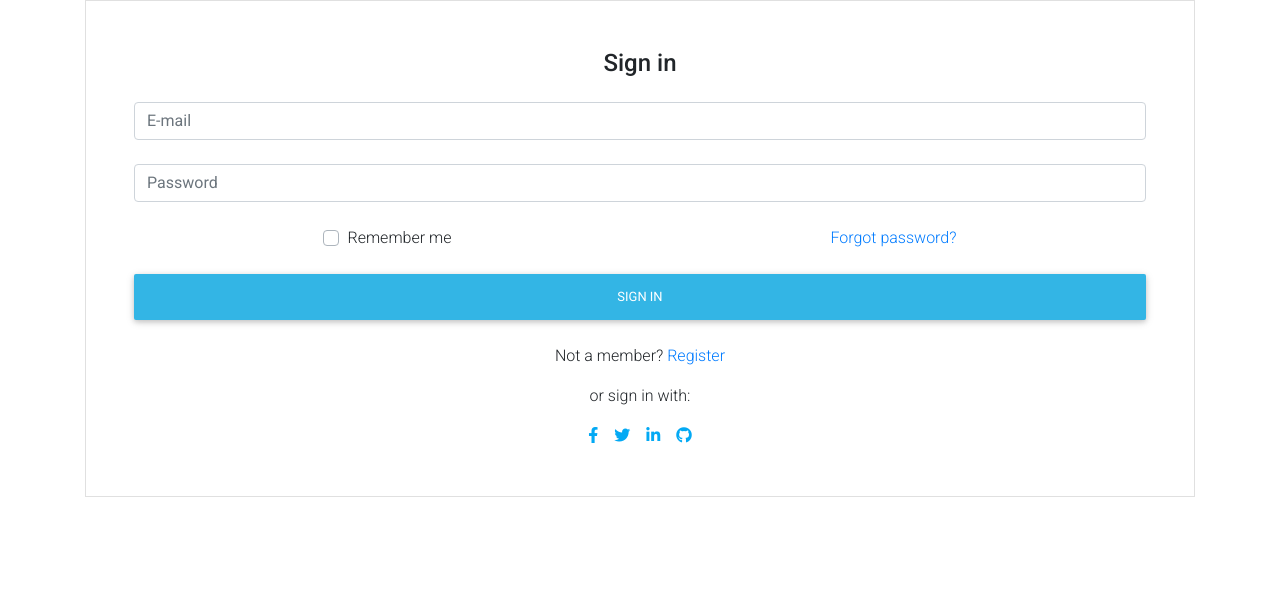
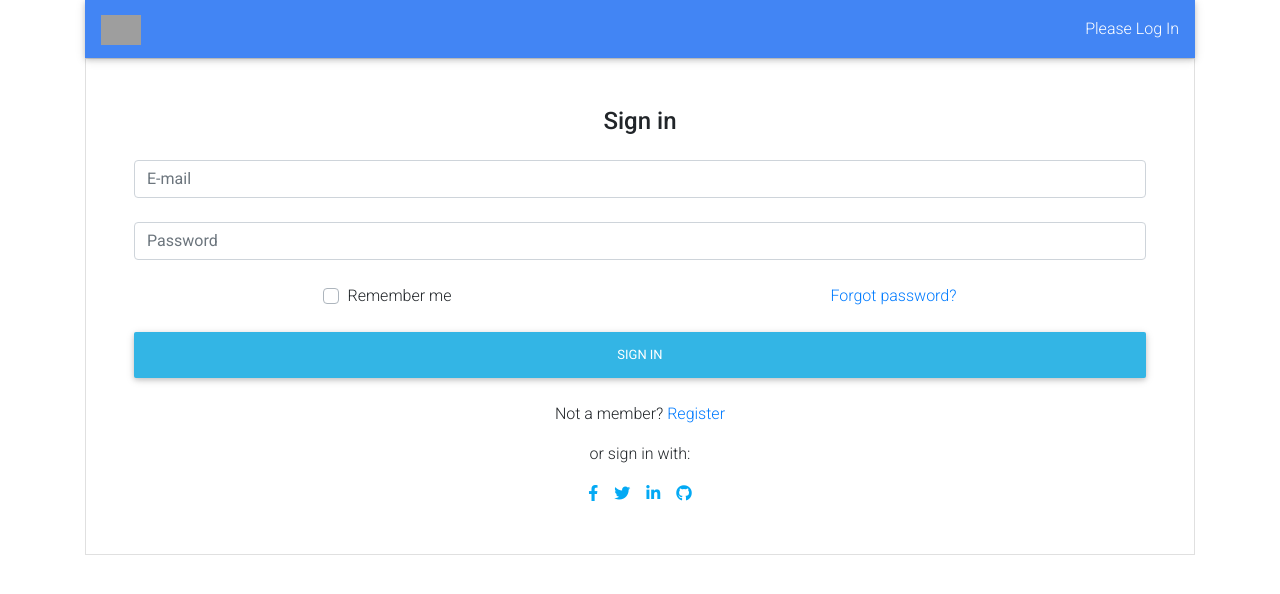
Before and after one commit to johnLexicon/vue_labb2, a Vue app: page / in a window 1280 px wide. Shown: the top 594 px of the page. Built offline with nearby package versions, Linux system fonts and the light colour scheme; grey boxes are pictures that could not be loaded.

Commit message:
Added NavBar.

```diff
--- a/src/App.vue
+++ b/src/App.vue
@@ -1,15 +1,23 @@
 <template>
   <div id="app" class="container">
+    <AppNavBar :loggedIn="loggedIn"/>
     <AppForm/>
   </div>
 </template>
 
 <script>
+import NavBar from './components/NavBar';
 import Form from './components/Form';
 export default {
   name: 'App',
   components: {
+    AppNavBar: NavBar,
     AppForm: Form
+  },
+  data(){
+    return {
+      loggedIn: false
+    }
   }
 }
 </script>
--- /dev/null
+++ b/src/components/NavBar.vue
@@ -0,0 +1,33 @@
+<template>
+  <!-- Just an image -->
+  <nav class="navbar navbar-dark primary-color">
+    <a class="navbar-brand" href="#">
+      <img
+        src="https://mdbootstrap.com/img/logo/mdb-transparent.png"
+        height="30"
+        alt="mdb logo"
+      />
+    </a>
+
+    <div v-if="loggedIn === false">
+        <span class="navbar-text white-text">
+          Please Log In
+        </span>
+    </div>
+    <div v-else>
+        <span class="navbar-text white-text">
+            John Lundgren
+        </span>
+        <button class="btn btn-outline-white" type="button">Log out</button>
+    </div>
+  </nav>
+</template>
+
+<script>
+export default {
+    props: ['loggedIn']
+};
+</script>
+
+<style>
+</style>
```
